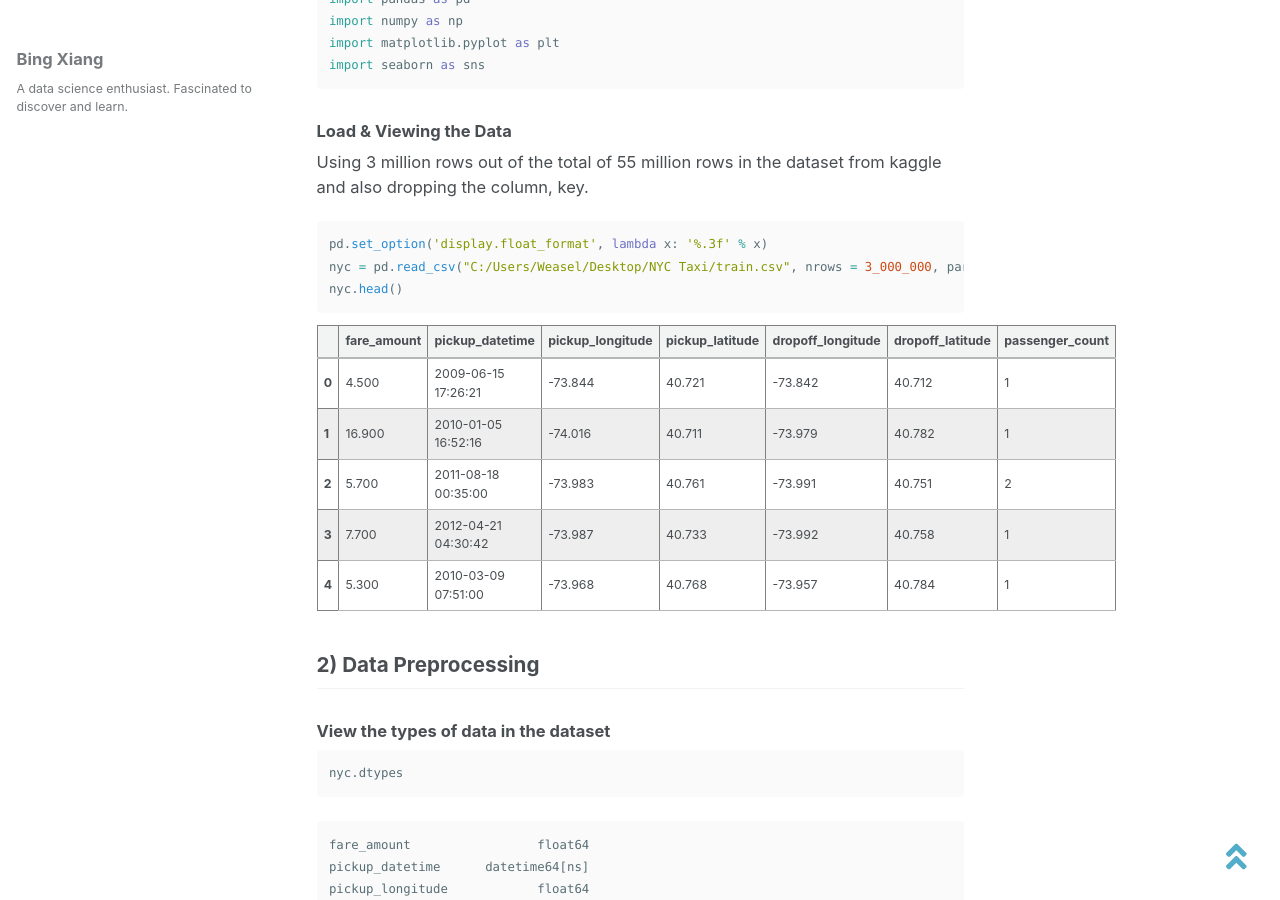
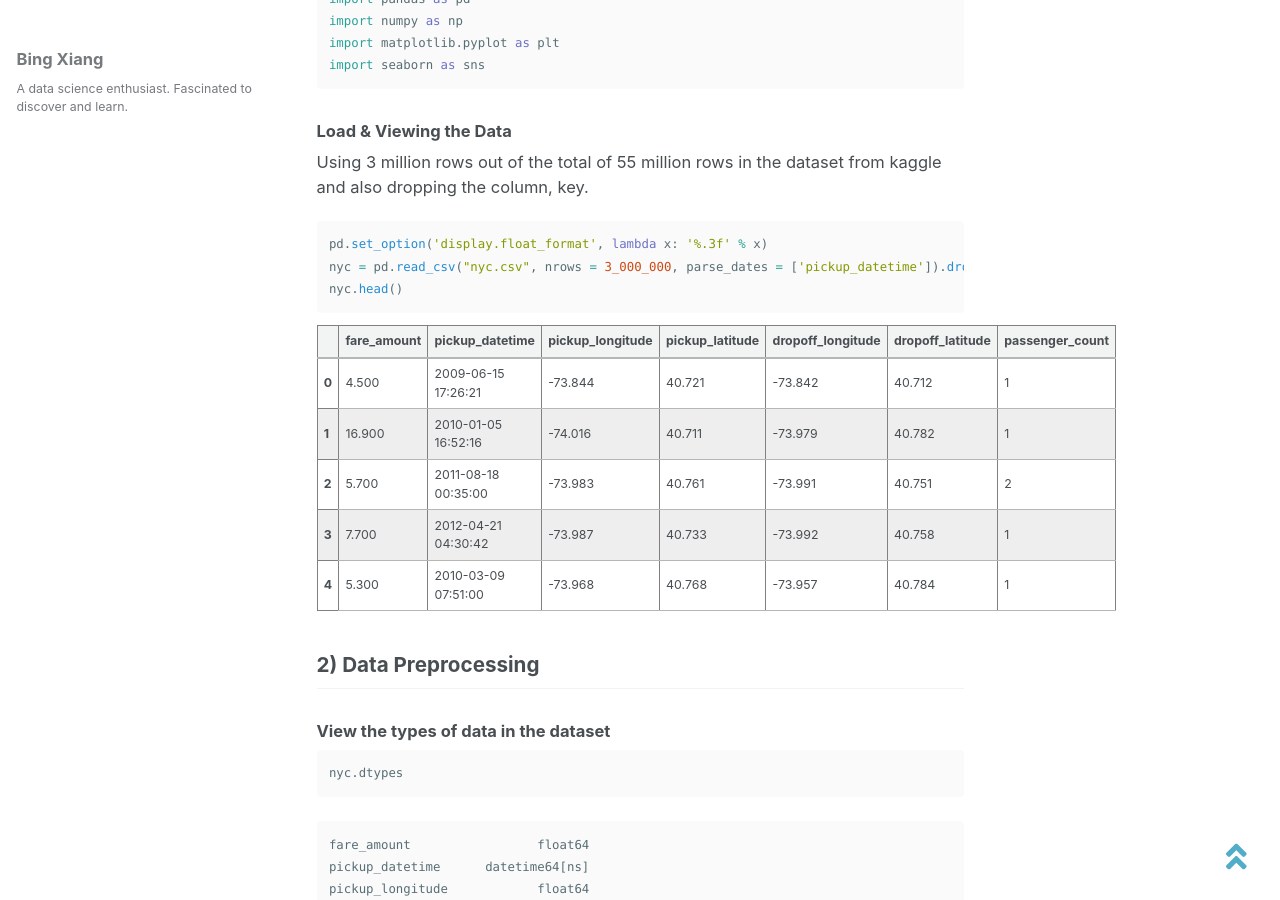
Before and after one commit to bxsiew/bxsiew.github.io, a Jekyll site: the page built from _posts/2018-11-09-NYC-Taxi.md, in a window 1280 px wide and 900 px high, scrolled down 1557 px. Built offline with Jekyll 4.4.1, drawn with Linux system fonts in a browser that asks for light colours; nearby versions of some CDN libraries; formulas are drawn with MathJax 3.

Commit message:
Update 2018-11-09-NYC-Taxi.md

````diff
--- a/_posts/2018-11-09-NYC-Taxi.md
+++ b/_posts/2018-11-09-NYC-Taxi.md
@@ -40,7 +40,7 @@ import seaborn as sns
 Using 3 million rows out of the total of 55 million rows in the dataset from kaggle and also dropping the column, key.
 ```python
 pd.set_option('display.float_format', lambda x: '%.3f' % x)
-nyc = pd.read_csv("C:/Users/Weasel/Desktop/NYC Taxi/train.csv", nrows = 3_000_000, parse_dates = ['pickup_datetime']).drop(columns = 'key')
+nyc = pd.read_csv("nyc.csv", nrows = 3_000_000, parse_dates = ['pickup_datetime']).drop(columns = 'key')
 nyc.head()
 ```
 <table border="1" class="dataframe">
````
